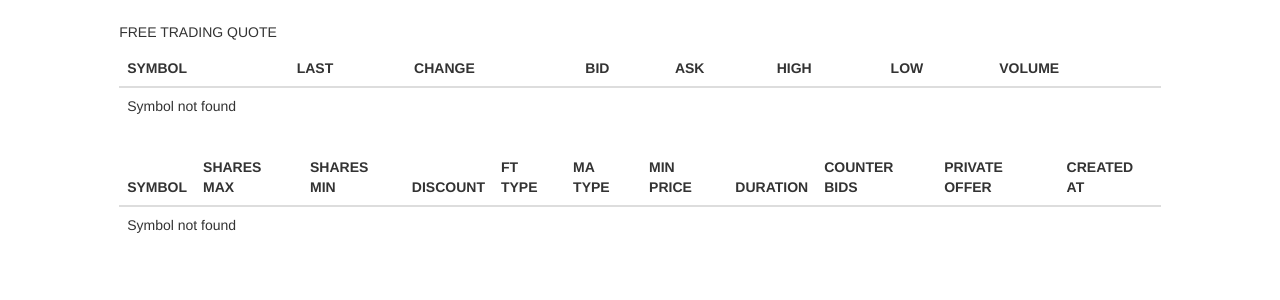
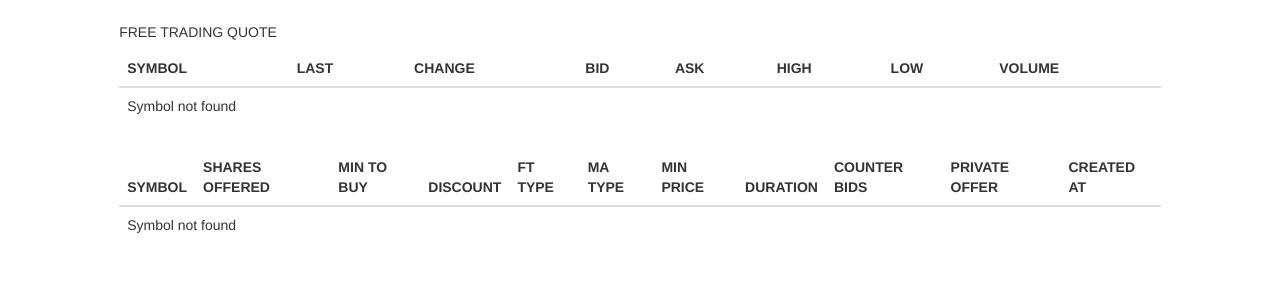
Before and after one commit to yonadav-labs/stock, a Django app: template templates/i_post.html in a window 1280 px wide. Shown: the part 320-620 px from the top of the page. Run offline with Django 3.2, Linux system fonts and the light colour scheme; the template is opened without the code that fills it, so the values that code supplies are empty; some libraries are stand-ins or nearby versions.

Commit message:
revise code

```diff
--- a/templates/i_post.html
+++ b/templates/i_post.html
@@ -151,8 +151,8 @@
                     <thead>
                         <tr>
                             <th>SYMBOL</th>
-                            <th>SHARES MAX</th>
-                            <th>SHARES MIN</th>
+                            <th>SHARES OFFERED</th>
+                            <th>MIN TO BUY</th>
                             <th>DISCOUNT</th>
                             <th>FT TYPE</th>
                             <th>MA TYPE</th>
```
